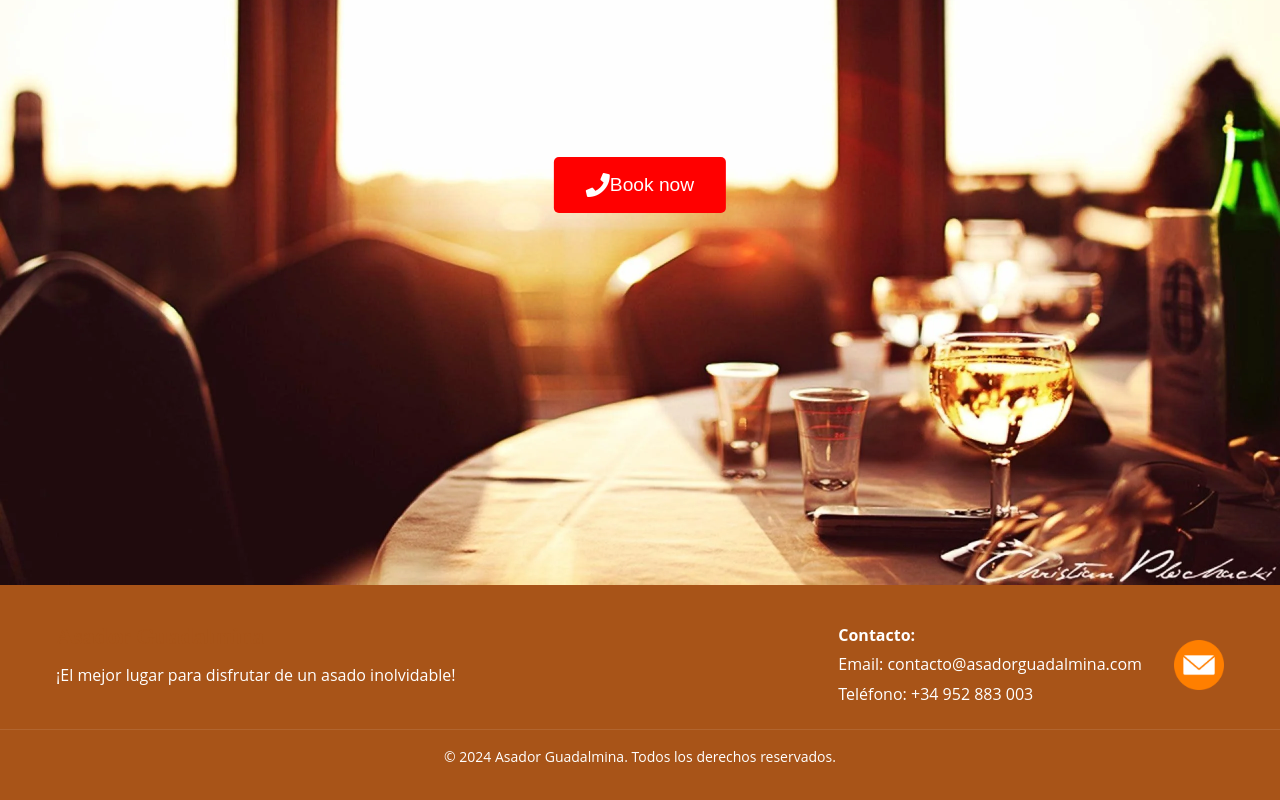
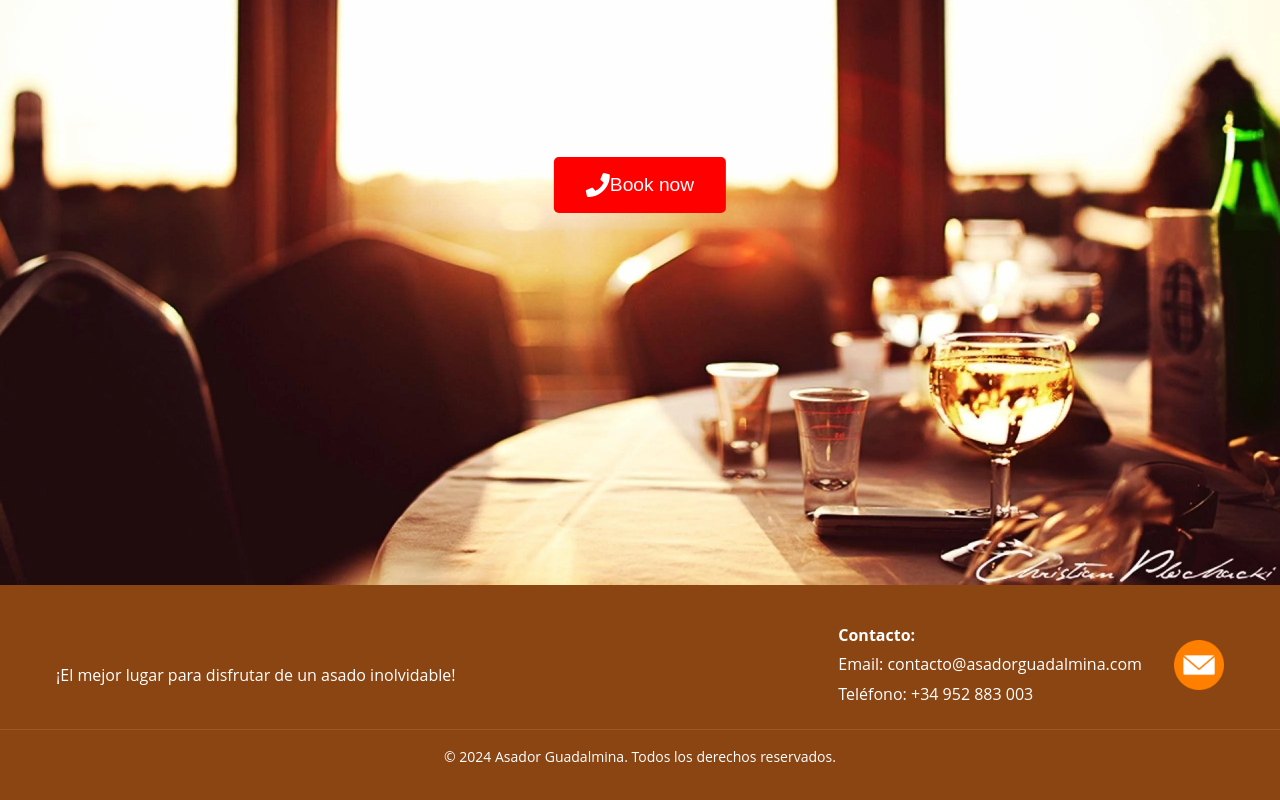
Before and after one commit to AlejandroMilla99/VueAsador, a Vue app: page / in a window 1280 px wide. Shown: the part 330-1130 px from the top of the page. Built offline with nearby package versions, Linux system fonts and the light colour scheme.

Commit message:
Minor details

```diff
--- a/src/App.vue
+++ b/src/App.vue
@@ -82,7 +82,7 @@ main {
     left: 0;
     width: 100%;
     height: 100%;
-    background-color: rgba(0, 0, 0, 0.7); /* Oscuridad con transparencia */
+    background-color: rgba(0, 0, 0, 0.6); /* Oscuridad con transparencia */
     z-index: 1; /* Sitúa la superposición debajo del contenido */
   }
 
--- a/src/assets/styles/main.scss
+++ b/src/assets/styles/main.scss
@@ -1,5 +1,5 @@
 /* === Variables Globales === */
-$primary-color: #a85418; /* Marrón cálido para destacar */
+$primary-color: #8b4513; /* Marrón cálido para destacar */
 $secondary-color: #FFD700; /* Dorado para detalles */
 $background-color: #F5F5F5; /* Fondo crema */
 $text-color: #333333; /* Texto oscuro para legibilidad */
--- a/src/components/App-navbar.vue
+++ b/src/components/App-navbar.vue
@@ -177,7 +177,7 @@ ul {
   left: 0;
   width: 100%;
   height: 100%;
-  background-color: rgba(0, 0, 0, 0.8);
+  background-color: rgba(0, 0, 0, 0.88);
   display: flex;
   flex-direction: column;
   justify-content: flex-start;
```
